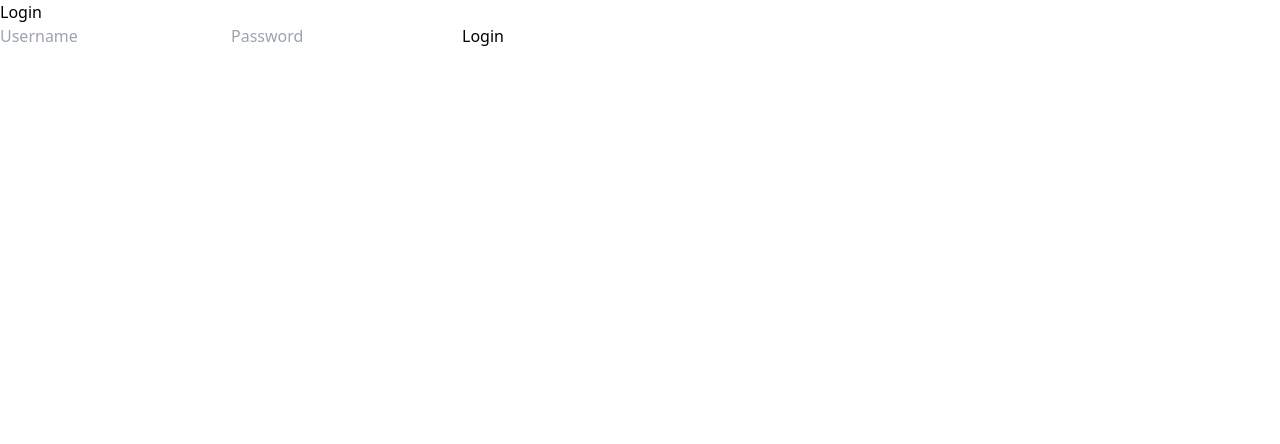
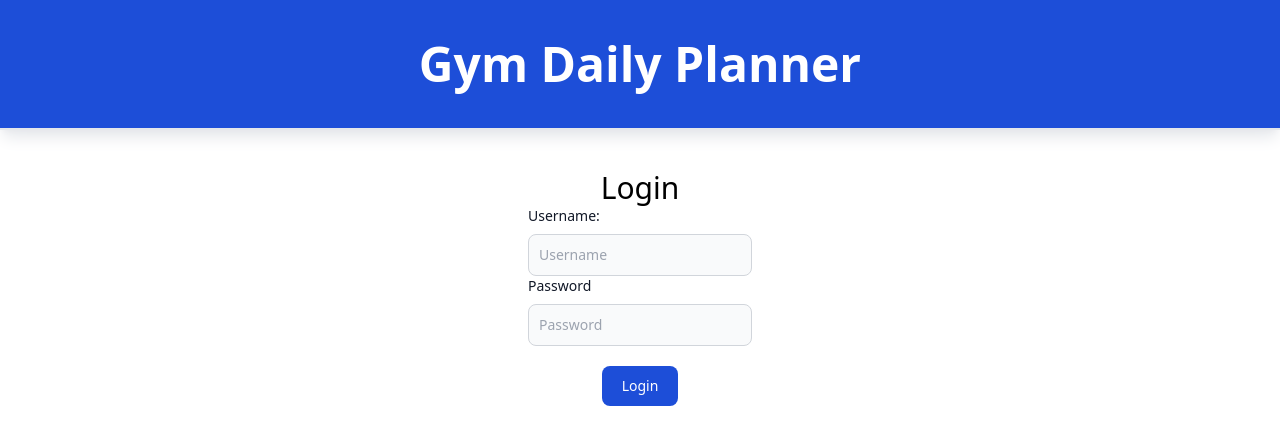
Before and after one commit to xClune/Django-React-pt2, a React (Vite) app in the folder frontend/: page /login in a window 1280 px wide. Shown: the top 444 px of the page. Built offline with nearby package versions, Linux system fonts and the light colour scheme.

Commit message:
Style with tailwind.

```diff
--- a/frontend/src/components/Form.jsx
+++ b/frontend/src/components/Form.jsx
@@ -33,24 +33,38 @@ function Form ({route, method}) {
     }
 
     return (
-        <form onSubmit={handleSubmit} className='form-container'>
-            <h1>{title}</h1>
+        <form onSubmit={handleSubmit}
+        className='max-w-sm mx-auto flex flex-col justify-start items-center mt-10'>
+            <h1 className='text-3xl'>{title}</h1>
+            <div>
+                <label htmlFor='username' className='block mb-2 text-sm font-medium text-gray-900 dark:text-white'>
+                    Username:
+                </label>
                 <input
-            className='form-input'
+                className='form-input bg-gray-50 border border-gray-300 text-gray-900 text-sm rounded-lg focus:ring-blue-500 focus:border-blue-500 block w-full p-2.5 dark:bg-gray-700 dark:border-gray-600 dark:placeholder-gray-400 dark:text-white dark:focus:ring-blue-500 dark:focus:border-blue-500'
+                name='username'
                 type='text'
                 value={username}
                 onChange={(e) => setUsername(e.target.value)}
                 placeholder='Username'
                 />
+            </div>
+            <div className='mb-5'>
+                <label htmlFor="password" className='block mb-2 text-sm font-medium text-gray-900 dark:text-white'>
+                    Password
+                </label>
                 <input
-            className='form-input'
+                className='form-input bg-gray-50 border border-gray-300 text-gray-900 text-sm rounded-lg focus:ring-blue-500 focus:border-blue-500 block w-full p-2.5 dark:bg-gray-700 dark:border-gray-600 dark:placeholder-gray-400 dark:text-white dark:focus:ring-blue-500 dark:focus:border-blue-500'
+                name='password'
                 type='password'
                 value={password}
                 onChange={(e) => setPassword(e.target.value)}
                 placeholder='Password'
                 />
+            </div>
+
             {loading && <LoadingIndicator />}
-            <button className='form-button' type='submit'>
+            <button className='form-button text-white bg-blue-700 hover:bg-blue-800 focus:ring-4 focus:outline-none focus:ring-blue-300 font-medium rounded-lg text-sm w-full sm:w-auto px-5 py-2.5 text-center dark:bg-blue-600 dark:hover:bg-blue-700 dark:focus:ring-blue-800' type='submit'>
                 {title}
             </button>
         </form>
--- /dev/null
+++ b/frontend/src/components/Header.jsx
@@ -0,0 +1,13 @@
+
+function Header () {
+
+    return (
+        <>
+            <header className="flex flex-row justify-center items-center border-b-2 bg-blue-700 border-gray-200 shadow-lg shadow-gray-200 font-sans">
+                <div className="title mx-20 my-10 font-extrabold text-5xl text-white hover:text-yellow-200 hover:text-6xl transition-all ease-in duration-200">Gym Daily Planner</div>
+            </header>
+        </>
+    )
+}
+
+export default Header;
--- a/frontend/src/components/Note.jsx
+++ b/frontend/src/components/Note.jsx
@@ -5,12 +5,14 @@ function Note({note, onDelete}) {
     const formattedDate = new Date(note.created_at).toLocaleDateString("en-US")
 
     return (
-        <div className='note-container mr-10 border-2 border-gray-300 rounded'>
+        <div className='note-container mr-10 border-double border-4 border-blue-400 rounded p-5 ml-10 mt-10'>
             <p className="note-title">{note.title}</p>
             <p className="body-area">{note.body_area}</p>
             <p className="note-content">{note.content}</p>
             <p className="note-date">{ formattedDate }</p>
-            <button className="delete-note" onClick={() => {
+            <button
+            className="delete-note form-button text-white bg-blue-700 hover:bg-blue-800 focus:ring-4 focus:outline-none focus:ring-blue-300 font-medium rounded-lg text-sm w-full sm:w-auto px-5 py-2.5 text-center dark:bg-blue-600 dark:hover:bg-blue-700 dark:focus:ring-blue-800"
+            onClick={() => {
                 onDelete(note.id)
             }}>Delete
             </button>
--- a/frontend/src/pages/Home.jsx
+++ b/frontend/src/pages/Home.jsx
@@ -1,6 +1,7 @@
 import {useState, useEffect} from 'react'
 import api from '../api'
 import Note from '../components/Note'
+import Header from '../components/Header'
 
 function Home() {
     const [notes, setNotes] = useState([])
@@ -43,9 +44,9 @@ function Home() {
 
     return (
         <>
-            <div className='main flex items-center justify-center flex-col'>
-            <h2 className='text-red-200 mb-5 text-4xl'>Notes</h2>
-                <div className='notes-section'>
+            <Header />
+            <div className='main flex items-center flex-col'>
+                <div className='notes-section w-full'>
                     <div className="notes-tray flex flex-row">
                         {notes.map((note) => (
                             <Note note={note} onDelete={deleteNote} key={note.id} />
@@ -57,6 +58,7 @@ function Home() {
                     <label htmlFor="title">Title:</label>
                     <br />
                     <input
+                        className='form-input bg-gray-50 border border-gray-300 text-gray-900 text-sm rounded-lg focus:ring-blue-500 focus:border-blue-500 block w-full p-2.5 dark:bg-gray-700 dark:border-gray-600 dark:placeholder-gray-400 dark:text-white dark:focus:ring-blue-500 dark:focus:border-blue-500'
                         type="text"
                         id="title"
                         name="title"
@@ -68,6 +70,7 @@ function Home() {
                     <label htmlFor="body-area">Body Area:</label>
                     <br />
                     <select
+                        className='form-input bg-gray-50 border border-gray-300 text-gray-900 text-sm rounded-lg focus:ring-blue-500 focus:border-blue-500 block w-full p-2.5 dark:bg-gray-700 dark:border-gray-600 dark:placeholder-gray-400 dark:text-white dark:focus:ring-blue-500 dark:focus:border-blue-500'
                         id="body-area"
                         name="body-area"
                         required
@@ -87,6 +90,7 @@ function Home() {
                     <label htmlFor="content">Content:</label>
                     <br />
                     <textarea
+                        className='form-input bg-gray-50 border border-gray-300 text-gray-900 text-sm rounded-lg focus:ring-blue-500 focus:border-blue-500 block w-full p-2.5 dark:bg-gray-700 dark:border-gray-600 dark:placeholder-gray-400 dark:text-white dark:focus:ring-blue-500 dark:focus:border-blue-500'
                         id="content"
                         name="content"
                         required
@@ -94,7 +98,10 @@ function Home() {
                         onChange={(e) => setContent(e.target.value)}
                     ></textarea>
                     <br />
-                    <input type="submit" value="Submit"></input>
+                    <input
+                    className='form-button text-white bg-blue-700 hover:bg-blue-800 focus:ring-4 focus:outline-none focus:ring-blue-300 font-medium rounded-lg text-sm w-full sm:w-auto px-5 py-2.5 text-center dark:bg-blue-600 dark:hover:bg-blue-700 dark:focus:ring-blue-800'
+                    type="submit"
+                    value="Submit"></input>
                 </form>
             </div>
         </>);
--- a/frontend/src/pages/Login.jsx
+++ b/frontend/src/pages/Login.jsx
@@ -1,7 +1,13 @@
 import Form from "../components/Form"
+import Header from "../components/Header"
 
 function Login() {
-    return <Form route="/api/token/" method="login" />
+    return (
+    <>
+        <Header />
+        <Form route="/api/token/" method="login" />
+    </>
+    )
 }
 
 export default Login
```
Also changed, not shown: 1 other file (tests, documents, lock files or other folders). Lines whose indentation alone changed are shown as unchanged.
